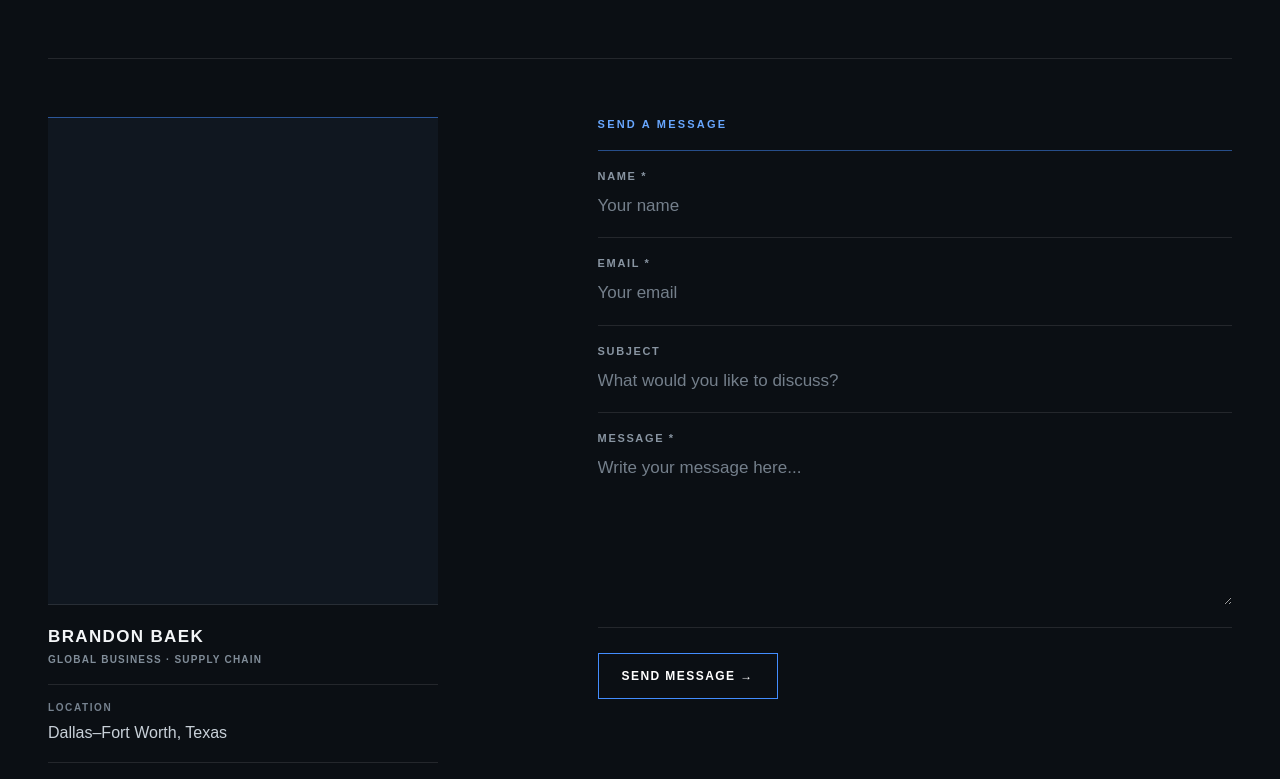
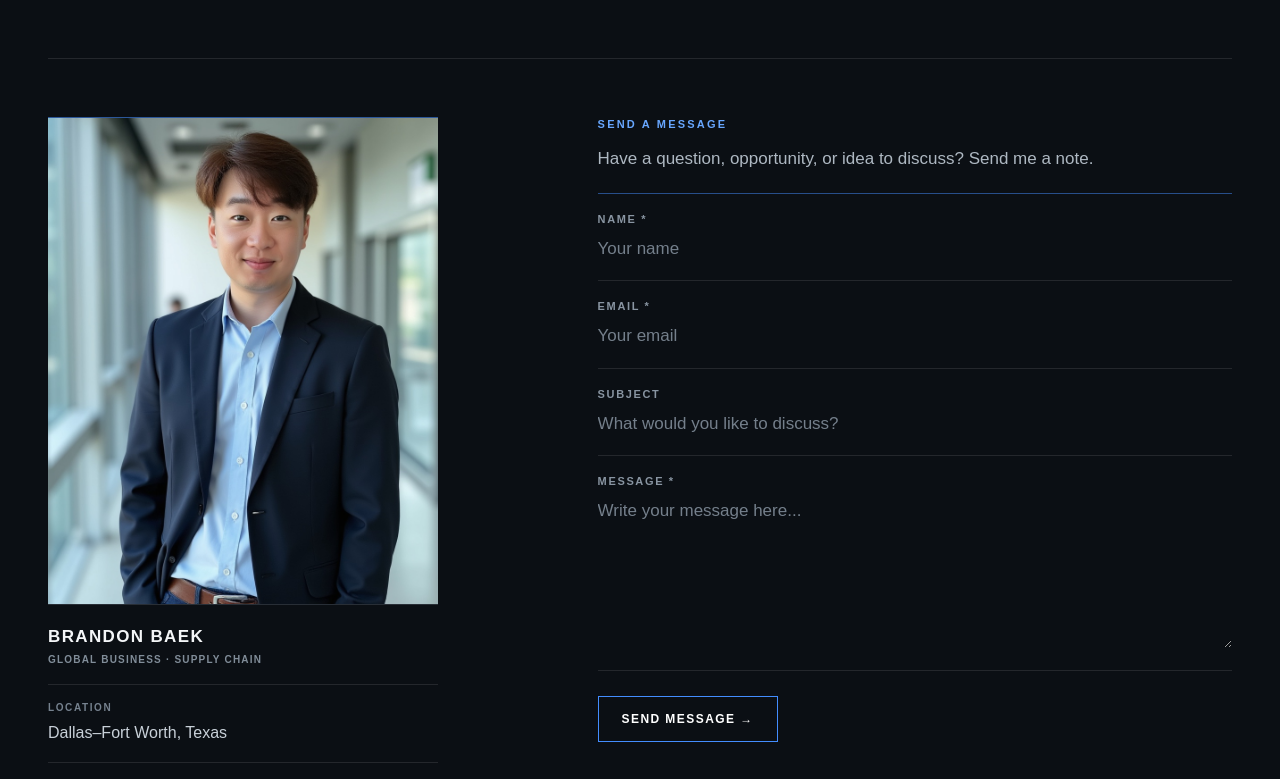
Before and after one commit to su59201/Brandon-Website, a Next.js app: page /contact in a window 1280 px wide. Shown: the part 435-1214 px from the top of the page. Built offline with nearby package versions, Linux system fonts and the light colour scheme.

Commit message:
Refine Contact layout and portrait

```diff
--- a/app/contact/page.js
+++ b/app/contact/page.js
@@ -1,3 +1,4 @@
+import Image from "next/image";
 import ContactForm from "./ContactForm";
 import styles from "./contact.module.css";
 
@@ -24,7 +25,7 @@ export default function ContactPage() {
 
       <section className={styles.contact}>
         <div className={styles.profile}>
-          <div className={styles.portrait} role="img" aria-label="Professional portrait of Brandon Baek"/>
+          <div className={styles.portrait}><Image src="/brandon-contact.jpg" alt="Brandon Baek in a navy suit and light blue shirt" fill sizes="(max-width: 640px) calc(100vw - 40px), (max-width: 900px) 300px, 390px" priority/></div>
           <div className={styles.identity}><strong>BRANDON BAEK</strong><span>GLOBAL BUSINESS · SUPPLY CHAIN</span></div>
           <dl>
             <div><dt>LOCATION</dt><dd>Dallas–Fort Worth, Texas</dd></div>
@@ -35,6 +36,7 @@ export default function ContactPage() {
 
         <div className={styles.formSide}>
           <p className={styles.sectionLabel}>SEND A MESSAGE</p>
+          <p className={styles.formIntro}>Have a question, opportunity, or idea to discuss? Send me a note.</p>
           <ContactForm/>
         </div>
       </section>
```
